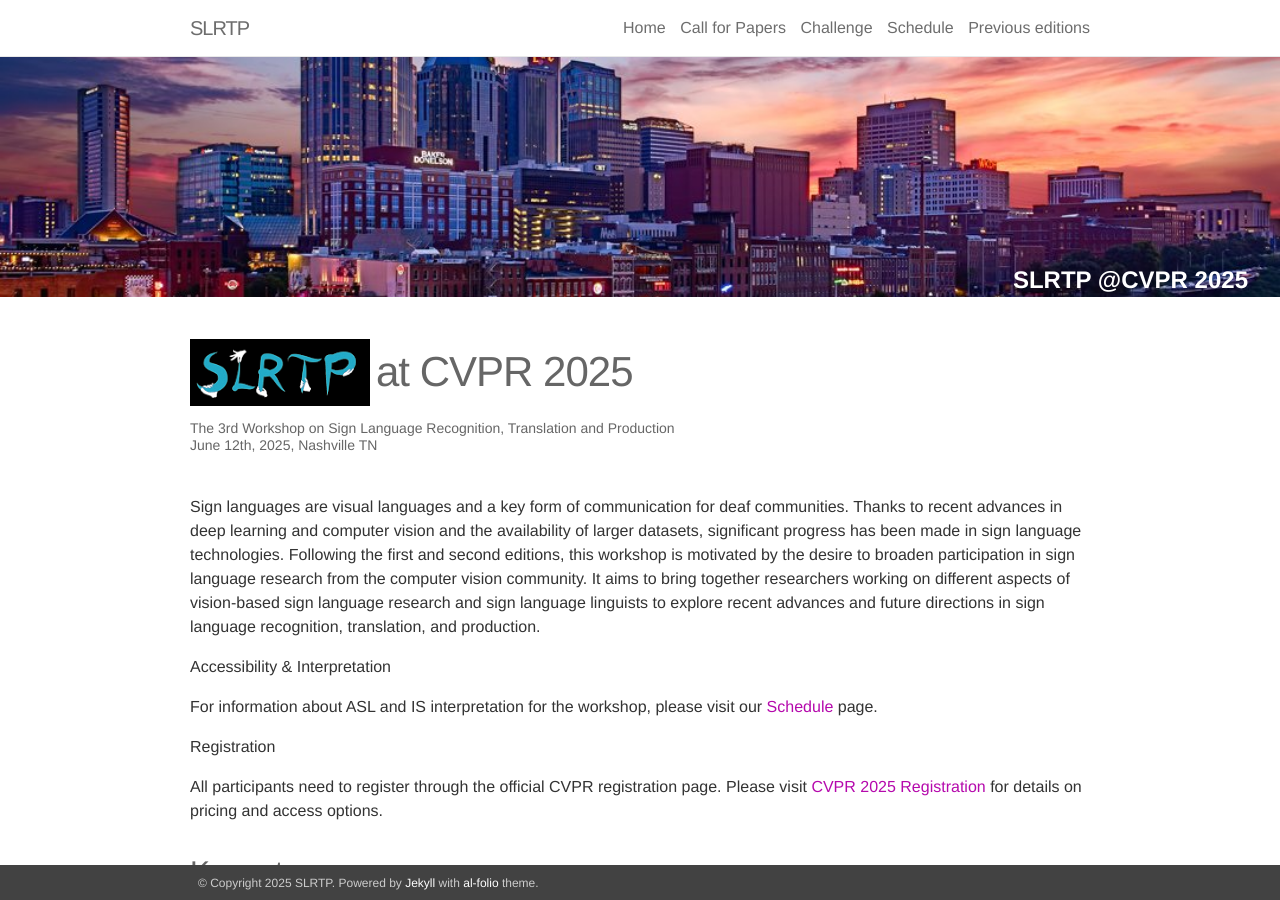
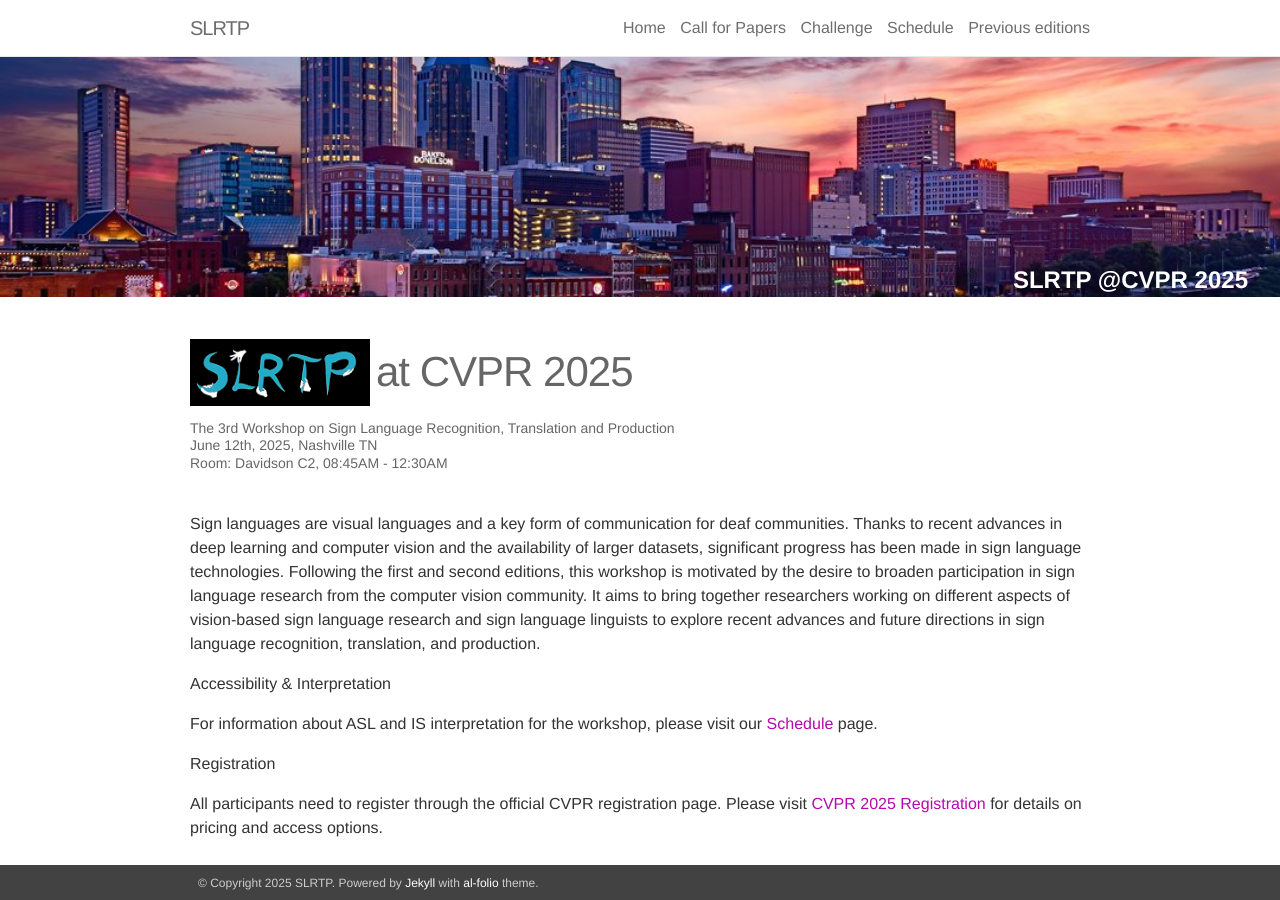
Before and after one commit to slrtpworkshop/slrtpworkshop.github.io, a Jekyll site: the page built from _pages/00_home.md, in a window 1280 px wide and 900 px high. Built offline with Jekyll 4.4.1, drawn with Linux system fonts in a browser that asks for light colours; nearby versions of some CDN libraries.

Commit message:
Update 00_home.md: room is added

```diff
--- a/_pages/00_home.md
+++ b/_pages/00_home.md
@@ -3,7 +3,7 @@ layout: home
 permalink: /
 title: Home
 desc_title: at CVPR 2025
-description: "The 3rd Workshop on Sign Language Recognition, Translation and Production<br>June 12th, 2025, Nashville TN"
+description: "The 3rd Workshop on Sign Language Recognition, Translation and Production<br>June 12th, 2025, Nashville TN<br>Room: Davidson C2, 08:45AM - 12:30AM"
 ---
 
 Sign languages are visual languages and a key form of communication for deaf communities. Thanks to recent advances in deep learning and computer vision and the availability of larger datasets, significant progress has been made in sign language technologies. Following the first and second editions, this workshop is motivated by the desire to broaden participation in sign language research from the computer vision community. It aims to bring together researchers working on different aspects of vision-based sign language research and sign language linguists to explore recent advances and future directions in sign language recognition, translation, and production.
```
